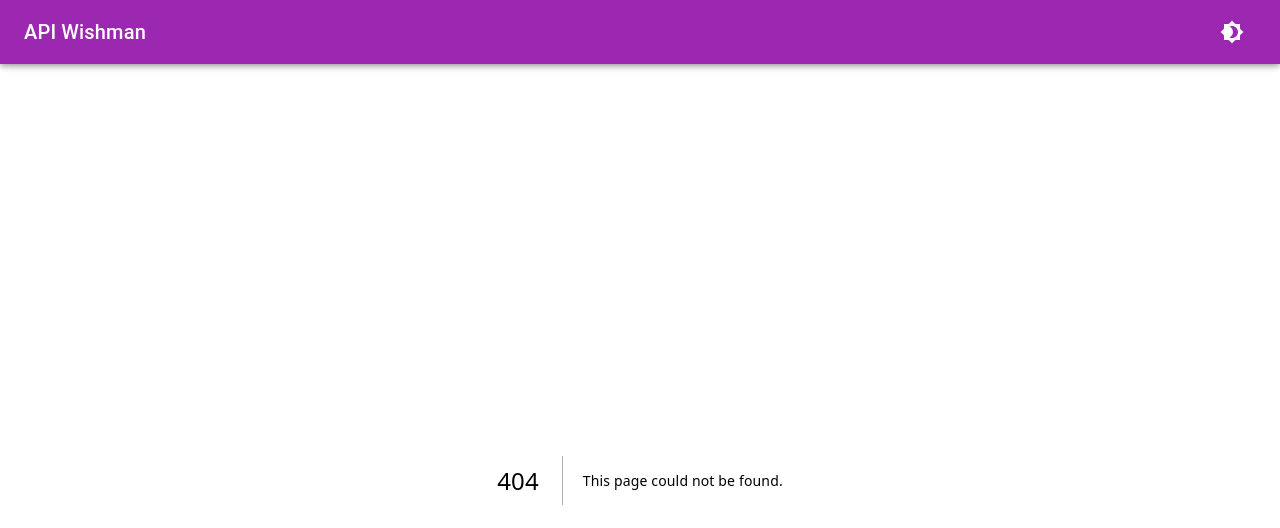
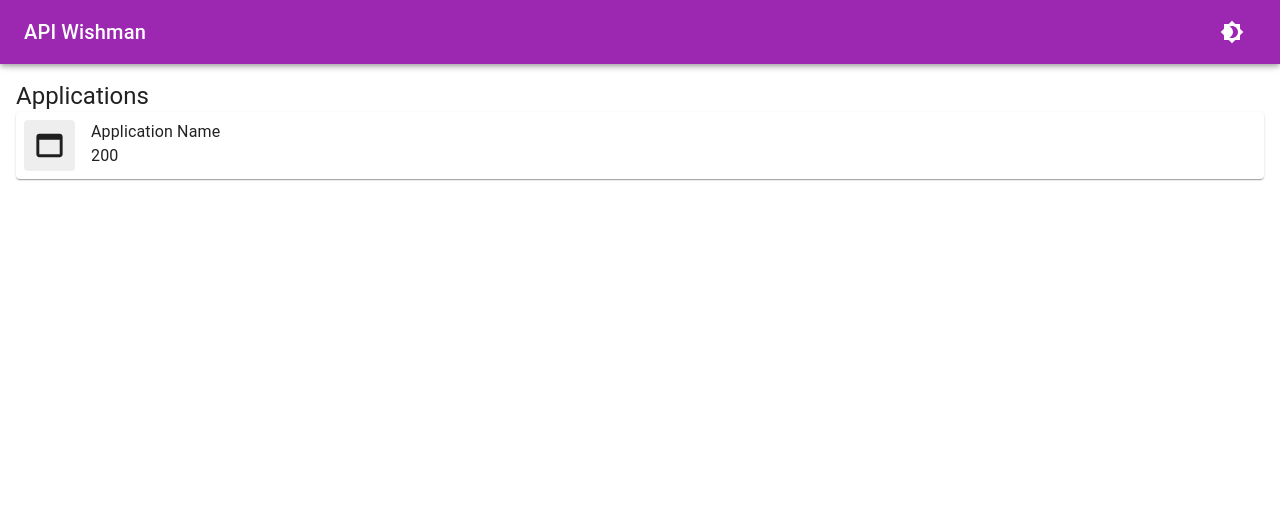
Before and after one commit to WinDogsXP/api-wishman-next, a Next.js app: page /apps in a window 1280 px wide. Before the commit this address had no page. Shown: the top 528 px of the page. Built offline with nearby package versions, Linux system fonts and the light colour scheme.

Commit message:
App list page

```diff
--- /dev/null
+++ b/src/app/apps/page.tsx
@@ -0,0 +1,14 @@
+import AppListItem from "@/components/AppListItem";
+import { ArrowBack } from "@mui/icons-material";
+import { Box, IconButton, Paper, Typography } from "@mui/material";
+
+export default function ApplicationsPage() {
+  return (
+    <Box>
+      <Typography variant="h5" sx={{ mb: 2 }}>
+        Applications
+        <AppListItem appInfo={{ name: "Application Name", status: 200 }} />
+      </Typography>
+    </Box>
+  );
+}
```
